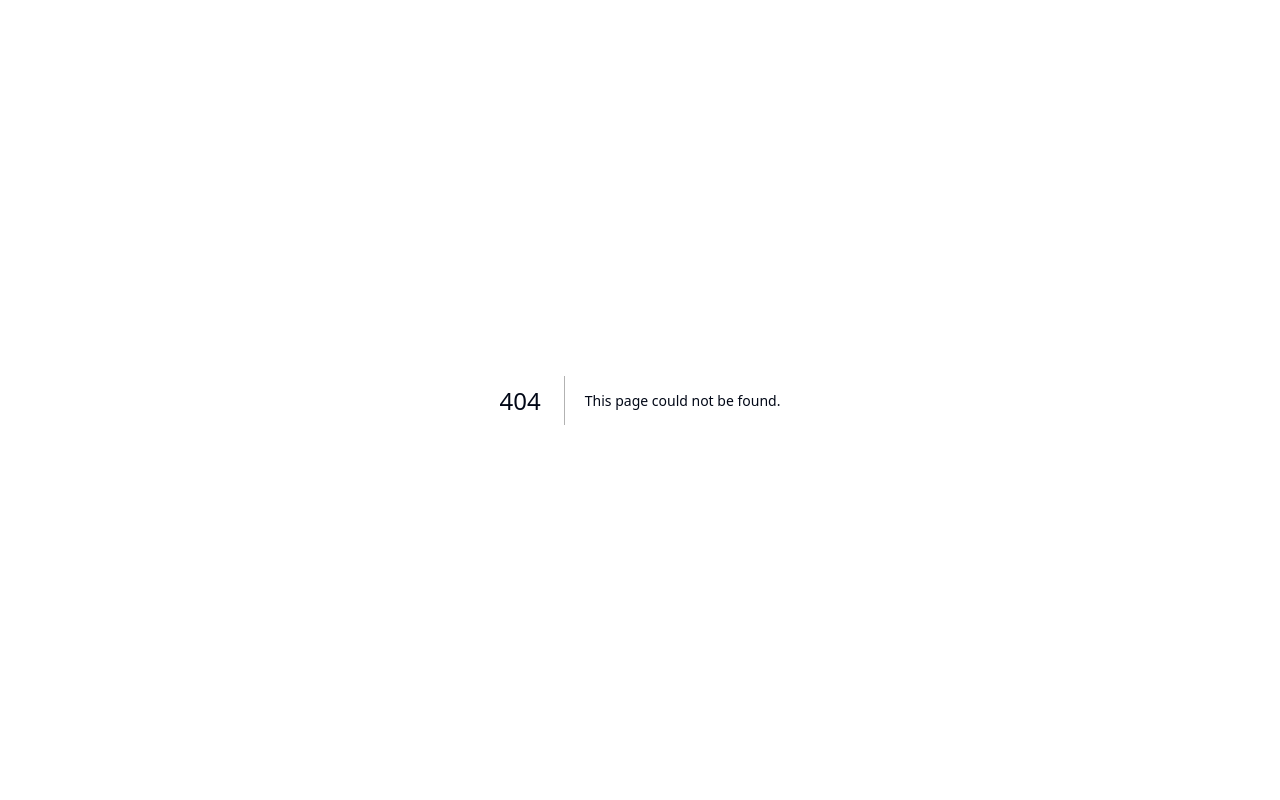
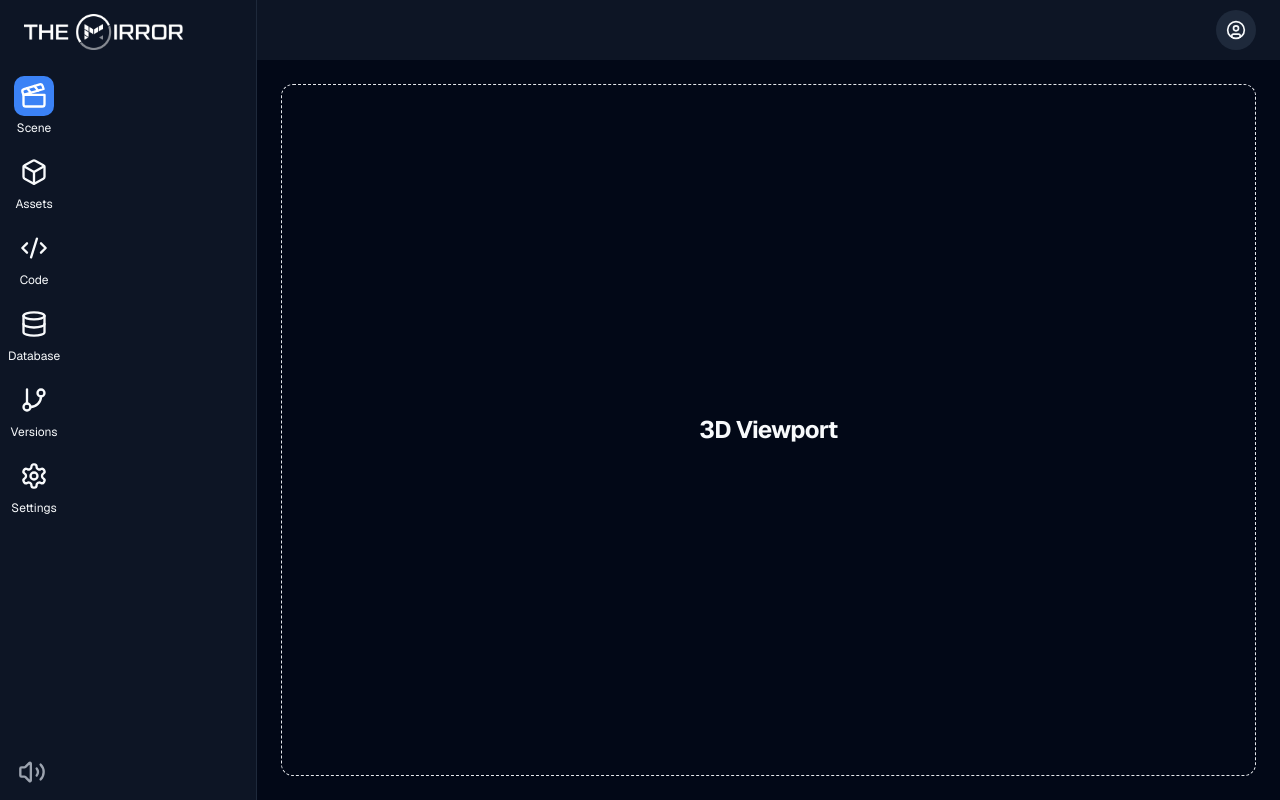
Before and after one commit to the-mirror-gdp/the-mirror, a Next.js app in the folder mirror-2/: page /space/build in a window 1280 px wide. Before the commit this address had no page. Built offline with nearby package versions, Linux system fonts and the light colour scheme; no server answers.

Commit message:
parallel pt 1

```diff
--- a/mirror-2/app/build/page.tsx
+++ /dev/null
@@ -1,4 +0,0 @@
-// blank page
-export default function BuildPage() {
-  return <div>Build Page</div>
-}
--- a/mirror-2/app/layout.tsx
+++ b/mirror-2/app/layout.tsx
@@ -16,7 +16,7 @@ const defaultUrl = process.env.VERCEL_URL
 export default function RootLayout({
   children,
 }: {
-  children: React.ReactNode;
+  children: React.ReactNode
 }) {
   return (
     <html lang="en" className={GeistSans.className} suppressHydrationWarning>
--- /dev/null
+++ b/mirror-2/app/space/build/@controlBar/page.tsx
@@ -0,0 +1,5 @@
+import { Sidebar } from "@/app/space/build/sidebar";
+
+export default function ControlBar() {
+  return <Sidebar />
+}
--- /dev/null
+++ b/mirror-2/app/space/build/@viewport/page.tsx
@@ -0,0 +1,3 @@
+export default function ControlBar() {
+  return <div>Viewport</div>
+}
--- a/mirror-2/app/build/layout.tsx
+++ b/mirror-2/app/space/build/layout.tsx
@@ -31,12 +31,15 @@ import {
 } from "@/components/ui/dropdown-menu"
 import { Input } from "@/components/ui/input"
 import { ResizableHandle, ResizablePanel, ResizablePanelGroup } from "@/components/ui/resizable"
-import { Sidebar } from "@/app/build/sidebar"
+import { Sidebar } from "@/app/space/build/sidebar"
 import { appLogoImageSmall, appName } from "@/lib/theme-service"
-import { Viewport } from "@/app/build/viewport"
-import { TopNavbar } from "@/app/build/top-navbar"
+import { AppViewport } from "@/app/space/build/viewport"
+import { TopNavbar } from "@/app/space/build/top-navbar"
 
-export default function Dashboard({ children }: any) {
+export default function Layout({ children, controlBar }: {
+  children: React.ReactNode,
+  controlBar: React.ReactNode
+}) {
   return (
     <ResizablePanelGroup direction="horizontal" className="grid min-h-screen w-full">
       <ResizablePanel defaultSize={20} minSize={20} maxSize={75}>
@@ -49,7 +52,8 @@ export default function Dashboard({ children }: any) {
                 </div>
               </Link>
             </div>
-            <Sidebar />
+            {/* <Sidebar /> */}
+            {controlBar}
           </div>
         </div>
       </ResizablePanel>
@@ -57,7 +61,7 @@ export default function Dashboard({ children }: any) {
       <ResizablePanel>
         <div className="flex flex-col h-full content-center">
           <TopNavbar />
-          <Viewport />
+          {children}
         </div>
       </ResizablePanel>
     </ResizablePanelGroup>
--- /dev/null
+++ b/mirror-2/app/space/build/page.tsx
@@ -0,0 +1,6 @@
+import { AppViewport } from "@/app/space/build/viewport";
+
+// blank page
+export default function BuildPage() {
+  return <AppViewport />
+}
--- a/mirror-2/app/build/viewport.tsx
+++ b/mirror-2/app/space/build/viewport.tsx
@@ -1,4 +1,4 @@
-export function Viewport() {
+export function AppViewport() {
   return <main className="flex flex-1 flex-col gap-4 p-4 lg:gap-6 lg:p-6">
     <div
       className="flex flex-1 items-center justify-center rounded-lg border border-dashed shadow-sm"
--- a/mirror-2/next.config.js
+++ b/mirror-2/next.config.js
@@ -1,11 +1,7 @@
 /** @type {import('next').NextConfig} */
 const nextConfig = {
   redirects: () => [
-    {
-      source: "/",
-      destination: "/build",
-      permanent: false,
-    },
+
   ],
 };
 
```
Also changed, not shown: mirror-2/app/space/build/sidebar.tsx (renamed from mirror-2/app/build/sidebar.tsx), mirror-2/app/space/build/top-navbar.tsx (renamed from mirror-2/app/build/top-navbar.tsx).
